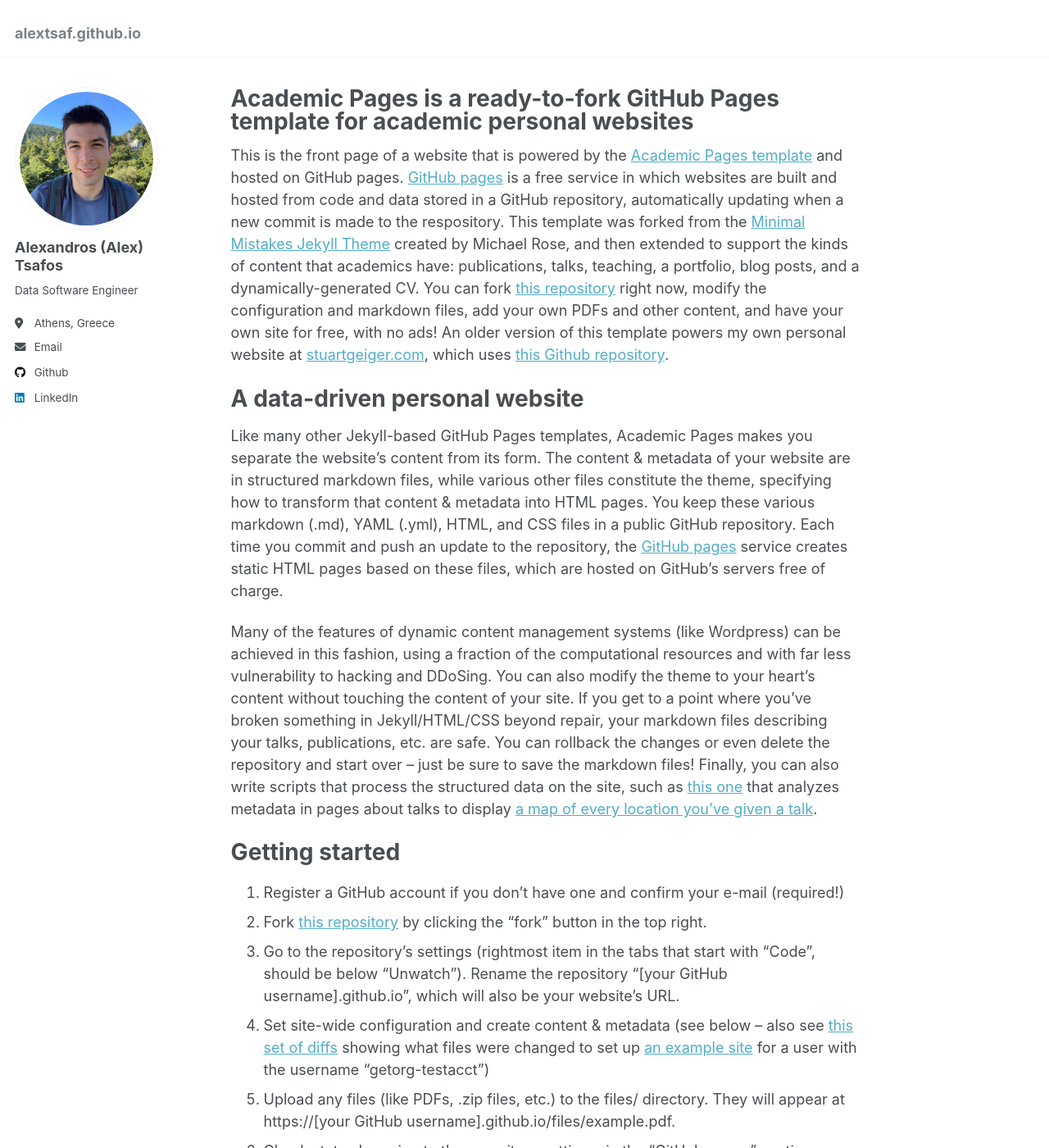
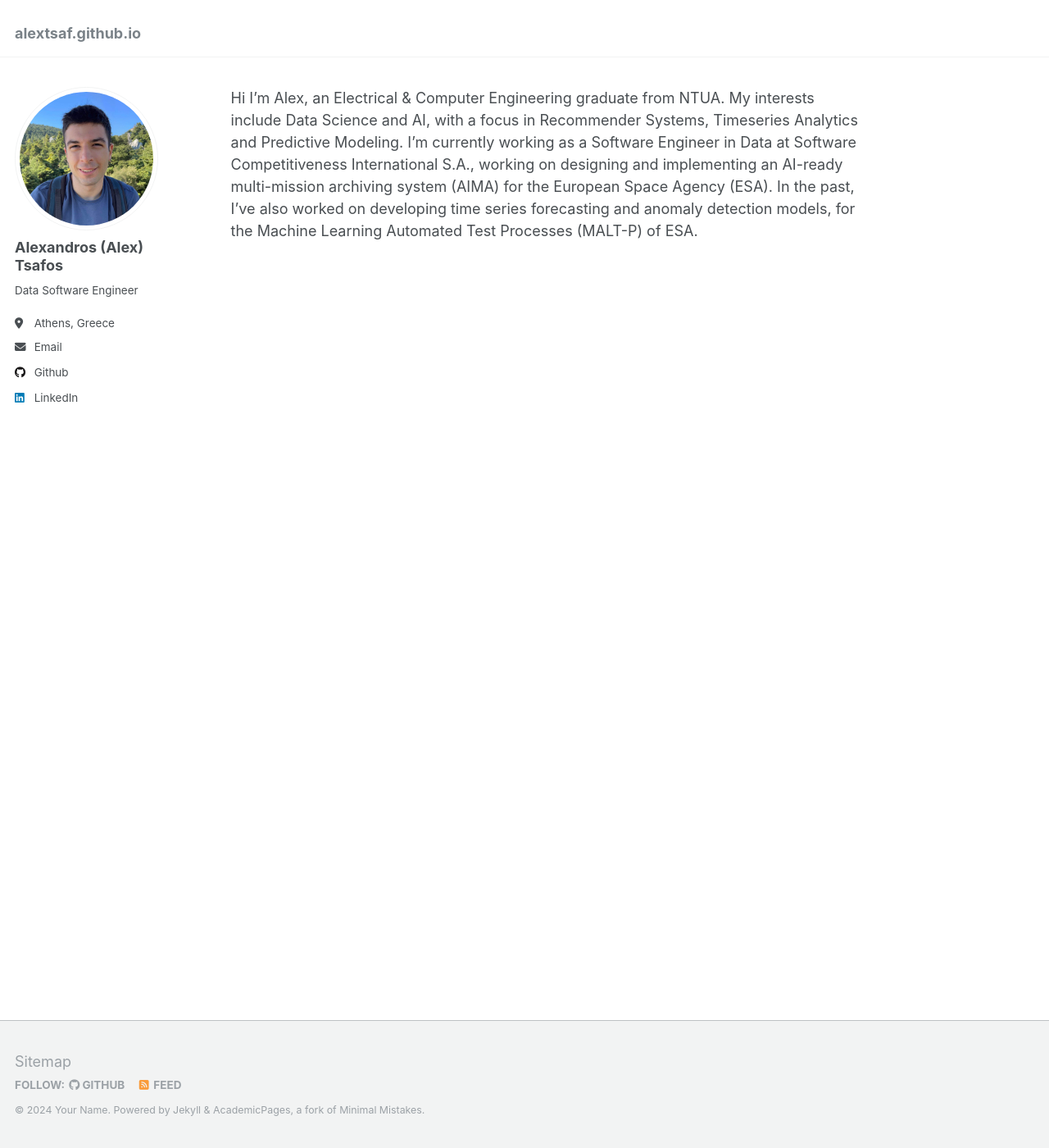
Before and after one commit to alextsaf/alextsaf.github.io, a Jekyll site: the page built from _pages/about.md, in a window 1280 px wide and 1400 px high. Shown: the whole window at 82% size. Built offline with Jekyll 4.4.1, drawn with Linux system fonts in a browser that asks for light colours; some of the changed text lies outside the part shown.

Commit message:
First edition of about page

```diff
--- a/_pages/about.md
+++ b/_pages/about.md
@@ -1,49 +1,19 @@
 ---
 permalink: /
-title: "Academic Pages is a ready-to-fork GitHub Pages template for academic personal websites"
+title: #
 author_profile: true
 redirect_from:
   - /about/
   - /about.html
+classes:
+  - dark-theme
+  - landing
 ---
 
-This is the front page of a website that is powered by the [Academic Pages template](https://github.com/academicpages/academicpages.github.io) and hosted on GitHub pages. [GitHub pages](https://pages.github.com) is a free service in which websites are built and hosted from code and data stored in a GitHub repository, automatically updating when a new commit is made to the respository. This template was forked from the [Minimal Mistakes Jekyll Theme](https://mmistakes.github.io/minimal-mistakes/) created by Michael Rose, and then extended to support the kinds of content that academics have: publications, talks, teaching, a portfolio, blog posts, and a dynamically-generated CV. You can fork [this repository](https://github.com/academicpages/academicpages.github.io) right now, modify the configuration and markdown files, add your own PDFs and other content, and have your own site for free, with no ads! An older version of this template powers my own personal website at [stuartgeiger.com](http://stuartgeiger.com), which uses [this Github repository](https://github.com/staeiou/staeiou.github.io).
+ Hi I'm Alex, an Electrical & Computer Engineering graduate from NTUA. My interests include Data Science and AI, with a focus in Recommender Systems, Timeseries Analytics and Predictive Modeling. I'm currently working as a Software Engineer in Data at Software Competitiveness International S.A., working on designing and implementing an AI-ready multi-mission archiving system (AIMA) for the European Space Agency (ESA). In the past, I've also worked on developing time series forecasting and anomaly detection models, for the Machine Learning Automated Test Processes (MALT-P) of ESA.
 
-A data-driven personal website
+<!-- A data-driven personal website
 ======
 Like many other Jekyll-based GitHub Pages templates, Academic Pages makes you separate the website's content from its form. The content & metadata of your website are in structured markdown files, while various other files constitute the theme, specifying how to transform that content & metadata into HTML pages. You keep these various markdown (.md), YAML (.yml), HTML, and CSS files in a public GitHub repository. Each time you commit and push an update to the repository, the [GitHub pages](https://pages.github.com/) service creates static HTML pages based on these files, which are hosted on GitHub's servers free of charge.
 
-Many of the features of dynamic content management systems (like Wordpress) can be achieved in this fashion, using a fraction of the computational resources and with far less vulnerability to hacking and DDoSing. You can also modify the theme to your heart's content without touching the content of your site. If you get to a point where you've broken something in Jekyll/HTML/CSS beyond repair, your markdown files describing your talks, publications, etc. are safe. You can rollback the changes or even delete the repository and start over -- just be sure to save the markdown files! Finally, you can also write scripts that process the structured data on the site, such as [this one](https://github.com/academicpages/academicpages.github.io/blob/master/talkmap.ipynb) that analyzes metadata in pages about talks to display [a map of every location you've given a talk](https://academicpages.github.io/talkmap.html).
-
-Getting started
-======
-1. Register a GitHub account if you don't have one and confirm your e-mail (required!)
-1. Fork [this repository](https://github.com/academicpages/academicpages.github.io) by clicking the "fork" button in the top right.
-1. Go to the repository's settings (rightmost item in the tabs that start with "Code", should be below "Unwatch"). Rename the repository "[your GitHub username].github.io", which will also be your website's URL.
-1. Set site-wide configuration and create content & metadata (see below -- also see [this set of diffs](http://archive.is/3TPas) showing what files were changed to set up [an example site](https://getorg-testacct.github.io) for a user with the username "getorg-testacct")
-1. Upload any files (like PDFs, .zip files, etc.) to the files/ directory. They will appear at https://[your GitHub username].github.io/files/example.pdf.
-1. Check status by going to the repository settings, in the "GitHub pages" section
-
-Site-wide configuration
-------
-The main configuration file for the site is in the base directory in [_config.yml](https://github.com/academicpages/academicpages.github.io/blob/master/_config.yml), which defines the content in the sidebars and other site-wide features. You will need to replace the default variables with ones about yourself and your site's github repository. The configuration file for the top menu is in [_data/navigation.yml](https://github.com/academicpages/academicpages.github.io/blob/master/_data/navigation.yml). For example, if you don't have a portfolio or blog posts, you can remove those items from that navigation.yml file to remove them from the header.
-
-Create content & metadata
-------
-For site content, there is one markdown file for each type of content, which are stored in directories like _publications, _talks, _posts, _teaching, or _pages. For example, each talk is a markdown file in the [_talks directory](https://github.com/academicpages/academicpages.github.io/tree/master/_talks). At the top of each markdown file is structured data in YAML about the talk, which the theme will parse to do lots of cool stuff. The same structured data about a talk is used to generate the list of talks on the [Talks page](https://academicpages.github.io/talks), each [individual page](https://academicpages.github.io/talks/2012-03-01-talk-1) for specific talks, the talks section for the [CV page](https://academicpages.github.io/cv), and the [map of places you've given a talk](https://academicpages.github.io/talkmap.html) (if you run this [python file](https://github.com/academicpages/academicpages.github.io/blob/master/talkmap.py) or [Jupyter notebook](https://github.com/academicpages/academicpages.github.io/blob/master/talkmap.ipynb), which creates the HTML for the map based on the contents of the _talks directory).
-
-**Markdown generator**
-
-I have also created [a set of Jupyter notebooks](https://github.com/academicpages/academicpages.github.io/tree/master/markdown_generator
-) that converts a CSV containing structured data about talks or presentations into individual markdown files that will be properly formatted for the Academic Pages template. The sample CSVs in that directory are the ones I used to create my own personal website at stuartgeiger.com. My usual workflow is that I keep a spreadsheet of my publications and talks, then run the code in these notebooks to generate the markdown files, then commit and push them to the GitHub repository.
-
-How to edit your site's GitHub repository
-------
-Many people use a git client to create files on their local computer and then push them to GitHub's servers. If you are not familiar with git, you can directly edit these configuration and markdown files directly in the github.com interface. Navigate to a file (like [this one](https://github.com/academicpages/academicpages.github.io/blob/master/_talks/2012-03-01-talk-1.md) and click the pencil icon in the top right of the content preview (to the right of the "Raw | Blame | History" buttons). You can delete a file by clicking the trashcan icon to the right of the pencil icon. You can also create new files or upload files by navigating to a directory and clicking the "Create new file" or "Upload files" buttons.
-
-Example: editing a markdown file for a talk
-![Editing a markdown file for a talk](/images/editing-talk.png)
-
-For more info
-------
-More info about configuring Academic Pages can be found in [the guide](https://academicpages.github.io/markdown/). The [guides for the Minimal Mistakes theme](https://mmistakes.github.io/minimal-mistakes/docs/configuration/) (which this theme was forked from) might also be helpful.
+Many of the features of dynamic content management systems (like Wordpress) can be achieved in this fashion, using a fraction of the computational resources and with far less vulnerability to hacking and DDoSing. You can also modify the theme to your heart's content without touching the content of your site. If you get to a point where you've broken something in Jekyll/HTML/CSS beyond repair, your markdown files describing your talks, publications, etc. are safe. You can rollback the changes or even delete the repository and start over -- just be sure to save the markdown files! Finally, you can also write scripts that process the structured data on the site, such as [this one](https://github.com/academicpages/academicpages.github.io/blob/master/talkmap.ipynb) that analyzes metadata in pages about talks to display [a map of every location you've given a talk](https://academicpages.github.io/talkmap.html). -->
```
